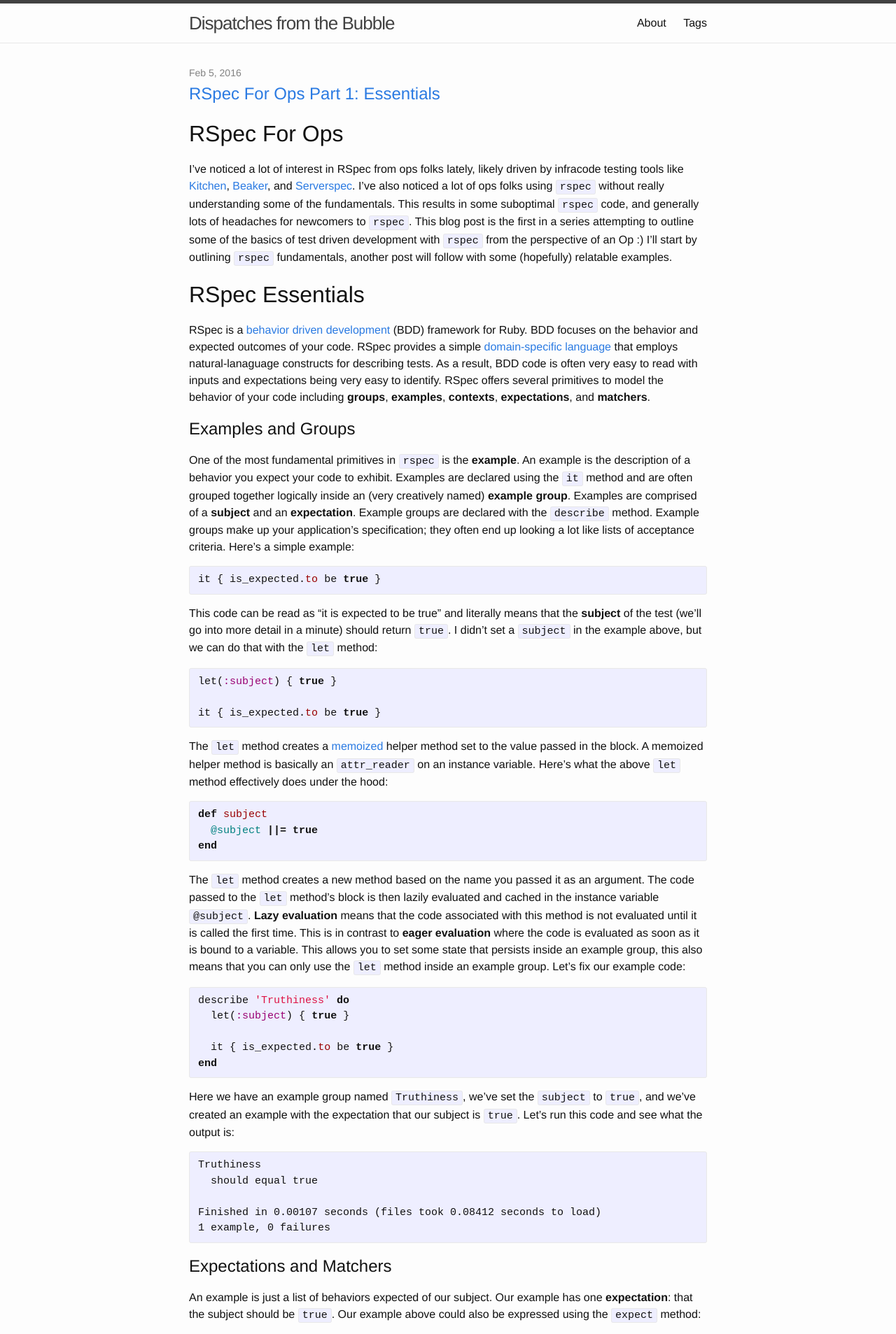
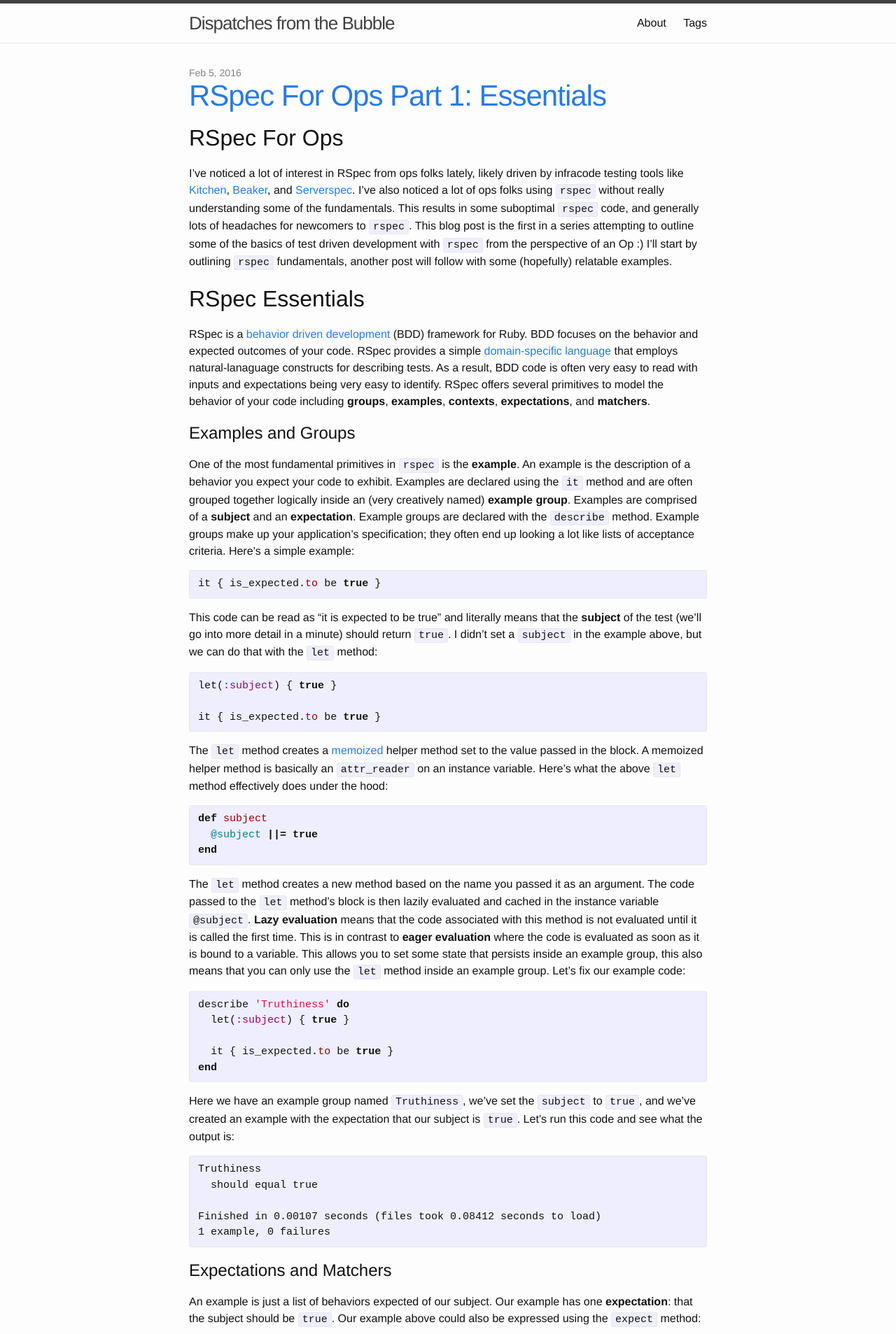
Before and after one commit to danzilio/danzilio.github.io, a Jekyll site: the page built from index.html, in a window 1280 px wide. Shown: the top 1907 px of the page at 70% size. Built offline with Jekyll 4.4.1, drawn with Linux system fonts in a browser that asks for light colours; the list of posts is cut into pages by our own code.

Commit message:
Quick formatting fix

```diff
--- a/index.html
+++ b/index.html
@@ -4,16 +4,13 @@ layout: default
 <script src={{ site.mermaid-src }}></script>
 
 <div class="home">
-
   <ul class="post-list">
     {% for post in paginator.posts %}
       <li>
         <span class="post-meta">{{ post.date | date: "%b %-d, %Y" }}</span>
-
-        <h2>
-          <a class="post-link" href="{{ post.url | prepend: site.baseurl }}">{{ post.title }}</a>
-        </h2>
-		{{ post.content }}
+        <h1 class="post-title"><a href="{{ post.url | prepend: site.baseurl }}">{{ post.title }}</a></h1>
+        {{ post.content }}
+        <br />
       </li>
     {% endfor %}
   </ul>
```
